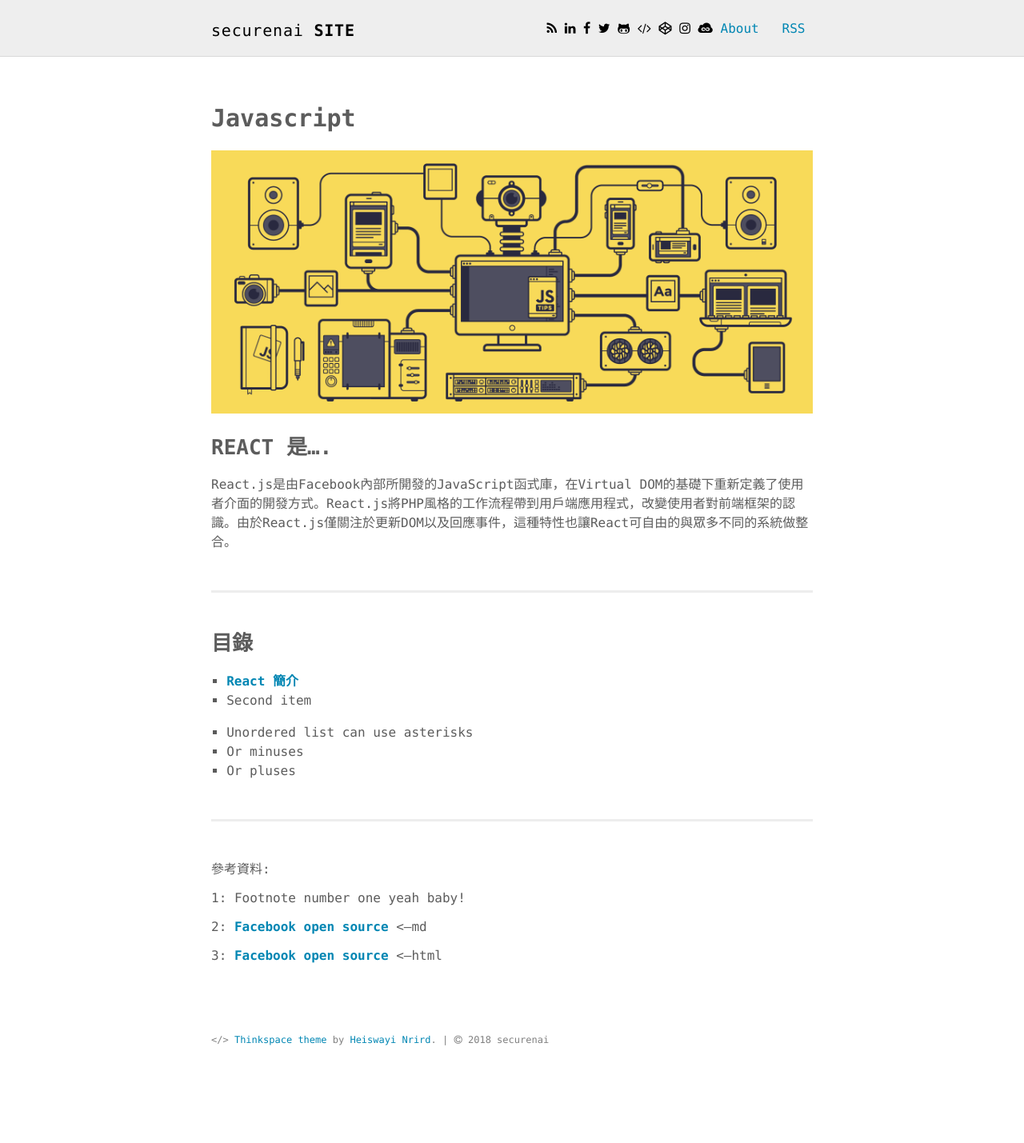
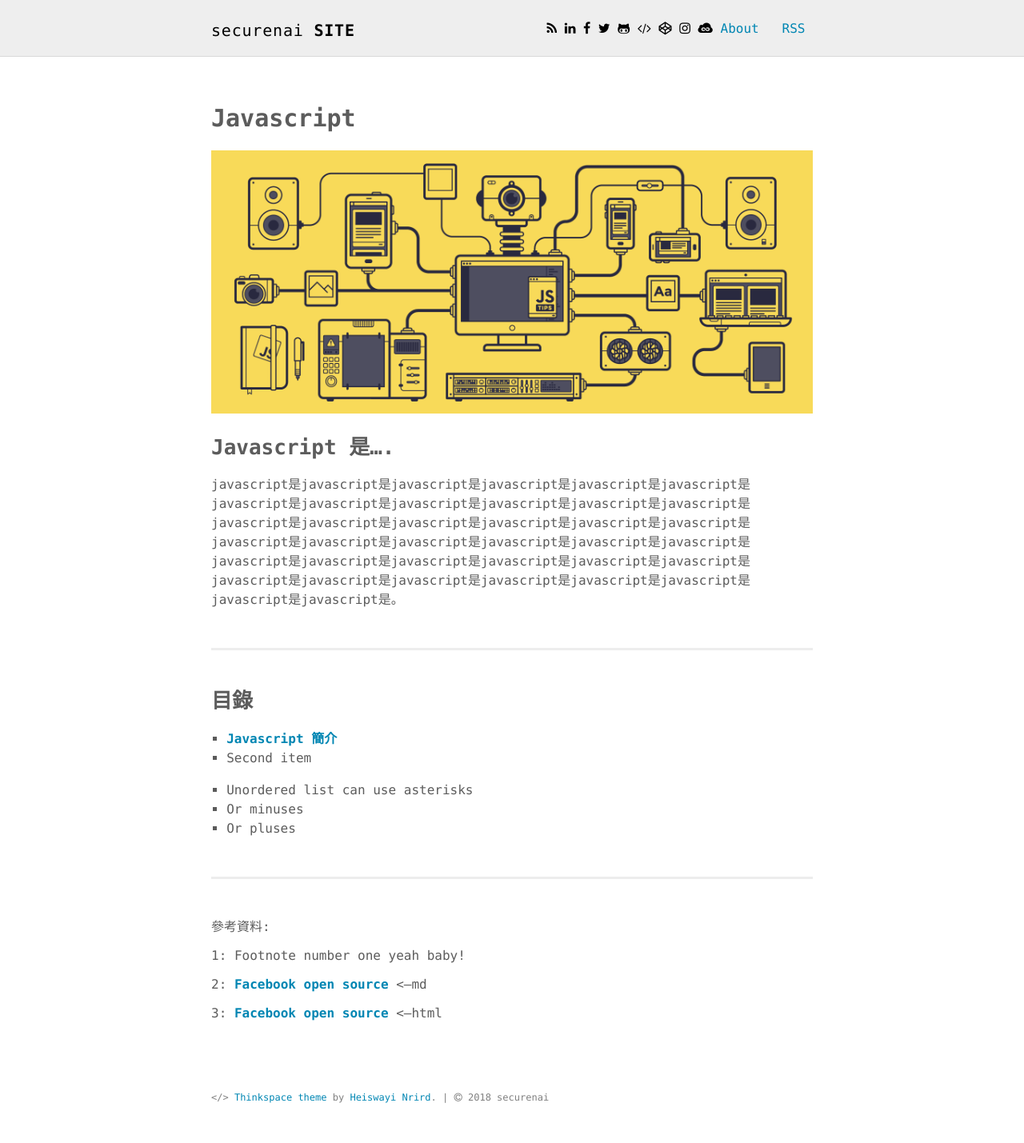
Before and after one commit to securenai/securenai.github.io, a Jekyll site: the page built from javascript/javascript.md, in a window 1280 px wide. Shown: the whole page at 80% size. Built offline with Jekyll 4.4.1, drawn with Linux system fonts in a browser that asks for light colours; before the commit the page ends 1357 px from its top, so only the background shows below that.

Commit message:
Update javascript.md

```diff
--- a/javascript/javascript.md
+++ b/javascript/javascript.md
@@ -10,15 +10,15 @@
 
 ![Javascript](javascript_images/javascript_intro.gif)
 
-## REACT 是....
+## Javascript 是....
 
-React.js是由Facebook內部所開發的JavaScript函式庫，在Virtual DOM的基礎下重新定義了使用者介面的開發方式。React.js將PHP風格的工作流程帶到用戶端應用程式，改變使用者對前端框架的認識。由於React.js僅關注於更新DOM以及回應事件，這種特性也讓React可自由的與眾多不同的系統做整合。
+javascript是javascript是javascript是javascript是javascript是javascript是javascript是javascript是javascript是javascript是javascript是javascript是javascript是javascript是javascript是javascript是javascript是javascript是javascript是javascript是javascript是javascript是javascript是javascript是javascript是javascript是javascript是javascript是javascript是javascript是javascript是javascript是javascript是javascript是javascript是javascript是javascript是javascript是。
 
 <div class="divider"></div>
 
 ## 目錄
 
-1. [**React 簡介**](/react/react_page1)
+1. [**Javascript 簡介**](/javascript/javascript_page1)
 2. Second item
 
 * Unordered list can use asterisks
@@ -33,4 +33,4 @@
 
 2: [**Facebook open source**](https://facebook.github.io/react/) <--md
 
-3: **<a href="https://facebook.github.io/react/" target="_blank">Facebook open source</a>** <--html
+3: **<a href="https://facebook.github.io/javascript/" target="_blank">Facebook open source</a>** <--html
```
